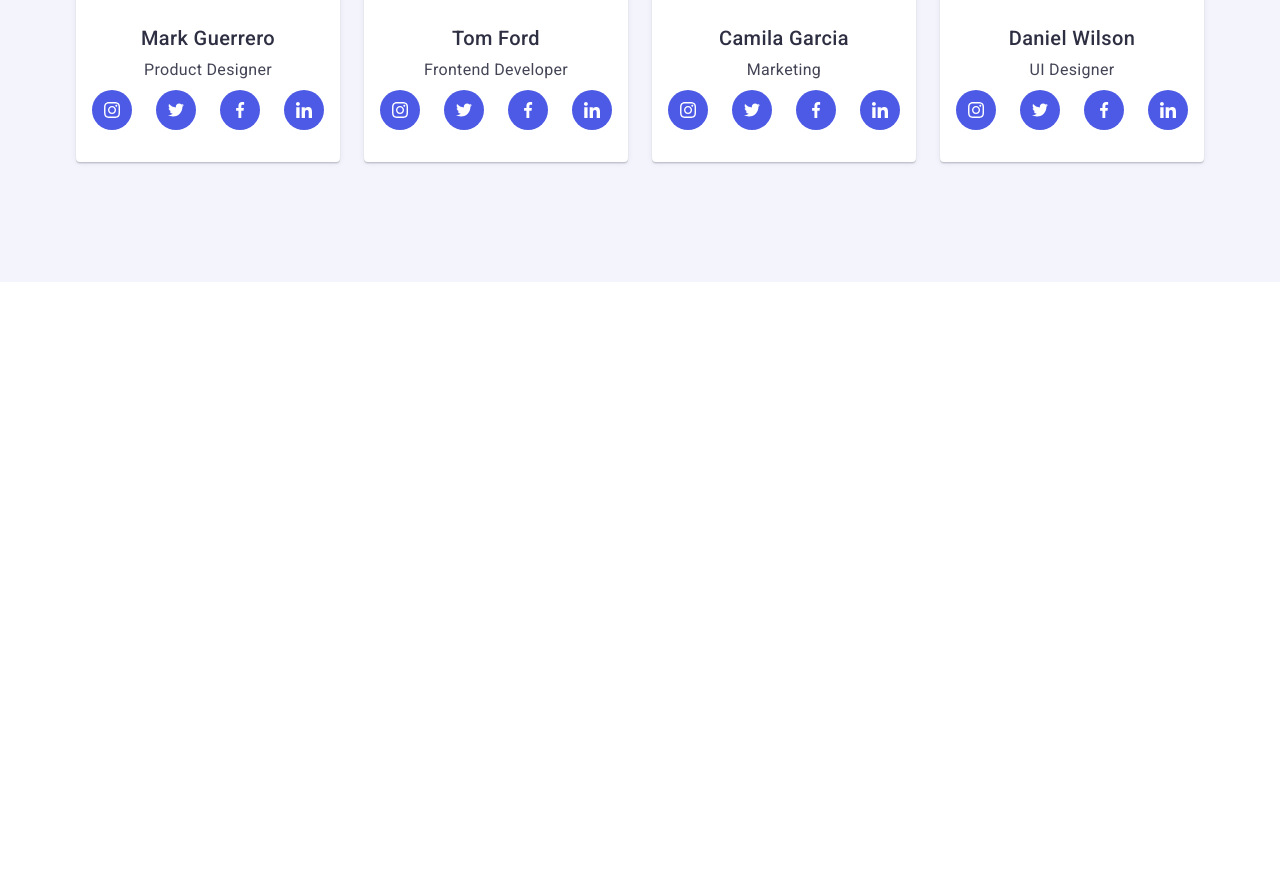
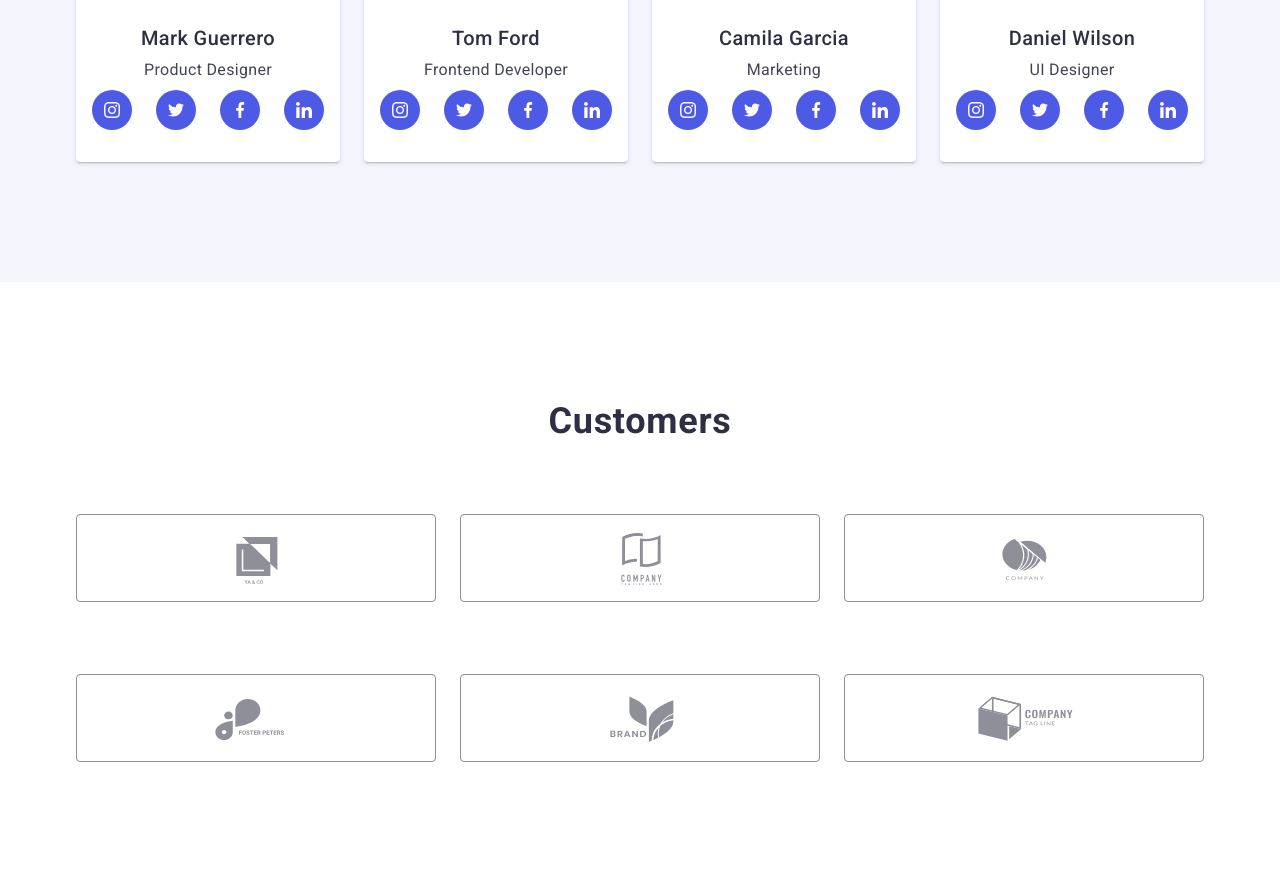
Before and after one commit to Anufriyeva/goit-markup-hw-07, a plain HTML site: page index.html in a window 1280 px wide. Shown: the part 498-1380 px from the top of the page. Before the commit the page ends 800 px from the top, so only its background shows below. Drawn offline with nearby package versions, Linux system fonts and the light colour scheme.

Commit message:
hw7-customers

```diff
--- a/css/media.css
+++ b/css/media.css
@@ -19,6 +19,13 @@
     .team-item {
         flex-basis: calc((100% - 24px) / 2);
     }
+
+    .customers-item {
+        flex-basis: calc((100% - 48px) / 3);
+    }
+    .customer-list {
+        column-gap: 24px;
+    }
 }
 
 @media screen and (min-width: 1158px) {
@@ -37,7 +44,8 @@
 }
 
 @media screen and (min-width: 768px) and (max-width: 1157px) {
-    .team-section>.container {
+    .team-section>.container,
+    .customers-section > .container {
         width: 582px;
     }
 }
--- a/css/styles.css
+++ b/css/styles.css
@@ -275,7 +275,7 @@ body {
     display: flex;
     flex-wrap: wrap;
     /* gap: 24px; */
-    gap: 72px;
+    row-gap: 72px;
 }
 .team-content {
     padding: 32px 0;
@@ -337,11 +337,15 @@ body {
 
 .customer-list {
     display: flex;
-    gap: 24px;
+    flex-wrap: wrap;
+    /* gap: 24px; */
+    row-gap: 72px;
+    column-gap: 16px;
 }
 
 .customers-item {
-    width: calc((100% - 24px * 5) / 6);
+    /* width: calc((100% - 24px * 5) / 6); */
+    flex-basis: calc((100% - 16px) / 2);
 }
 
 .customers-link {
--- a/index.html
+++ b/index.html
@@ -217,7 +217,7 @@
         </div>
     </section>
     <!--Customers-->
-    <!-- <section class="section">
+    <section class="customers-section section">
         <div class="container">
             <h2 class="section-title">Customers</h2>
             <ul class="customer-list list">
@@ -266,7 +266,7 @@
             </ul>
         </div>
 
-    </section> -->
+    </section>
     </main>
     <!--Footer-->
     <!-- <footer class="footer-section">
```
